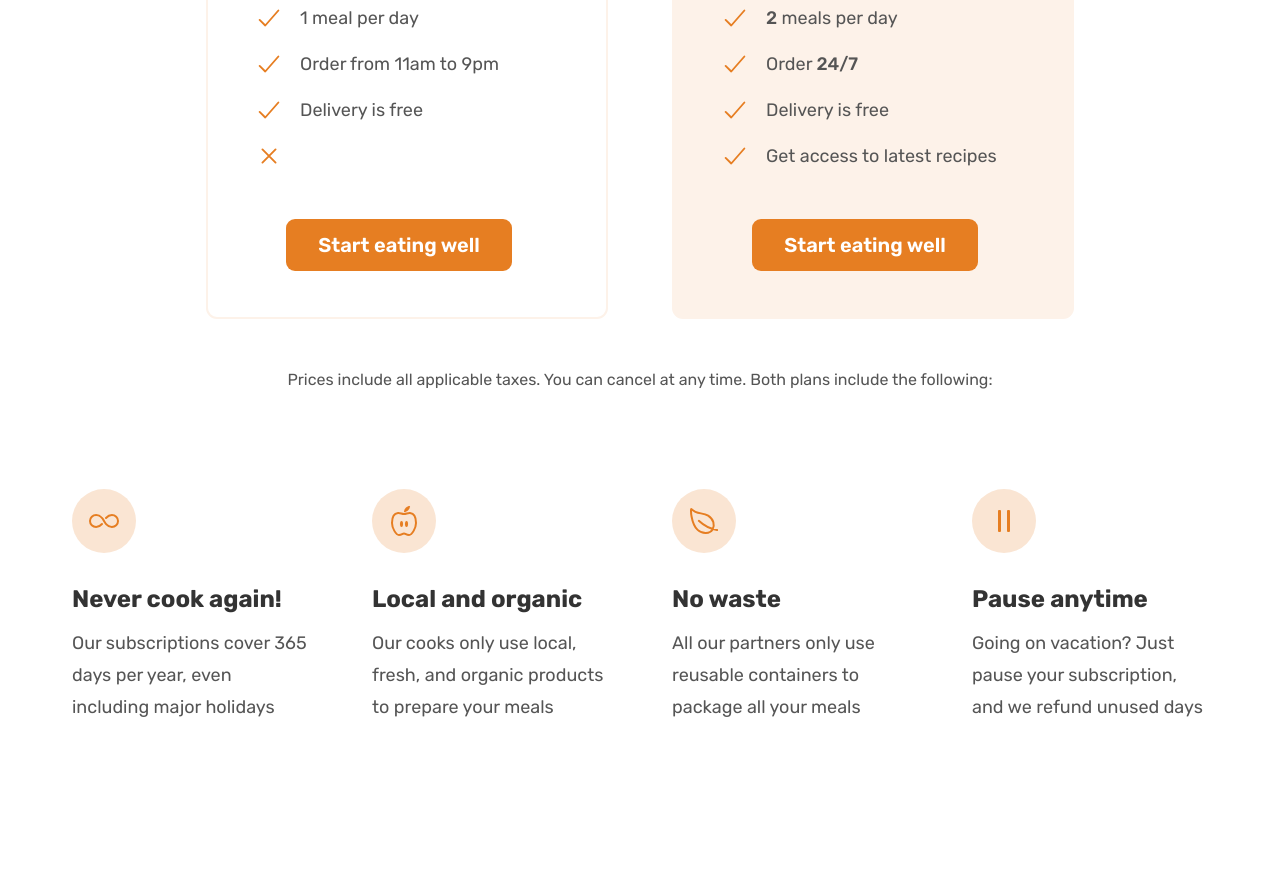
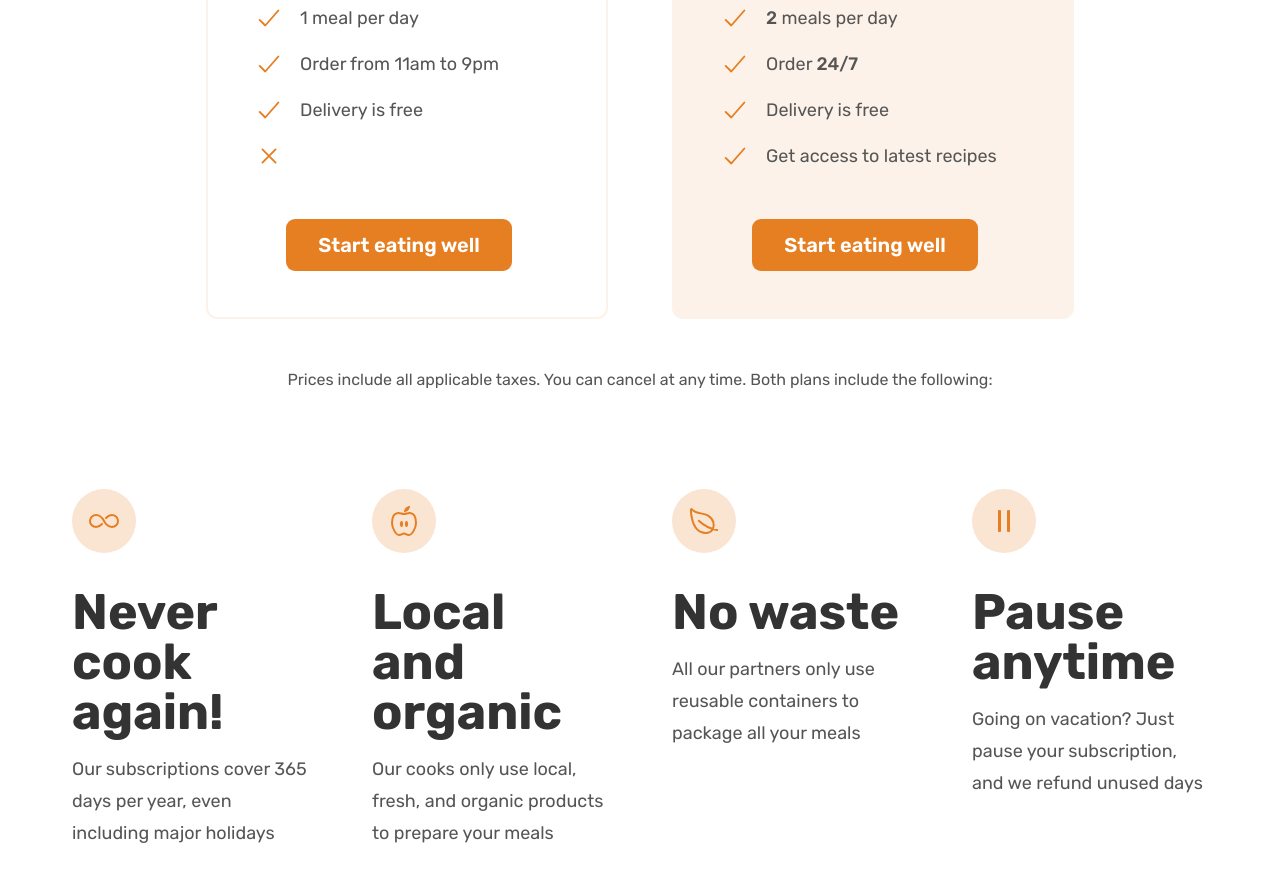
Before and after one commit to YujinCho91/food-project, a plain HTML site: page index.html in a window 1280 px wide. Shown: the part 5130-6012 px from the top of the page. Before the commit the page ends 5950 px from the top, so only its background shows below. Drawn offline with nearby package versions, Linux system fonts and the light colour scheme; files whose address does not match are found by name.

Commit message:
adding font test

```diff
--- a/css/style.css
+++ b/css/style.css
@@ -442,7 +442,7 @@
   margin-bottom: 3.2rem;
 }
 .feature-title {
-  font-size: 2.4rem;
+  font-size: 5rem;
   color: #333;
   font-weight: 700;
   margin-bottom: 1.6rem;
```
